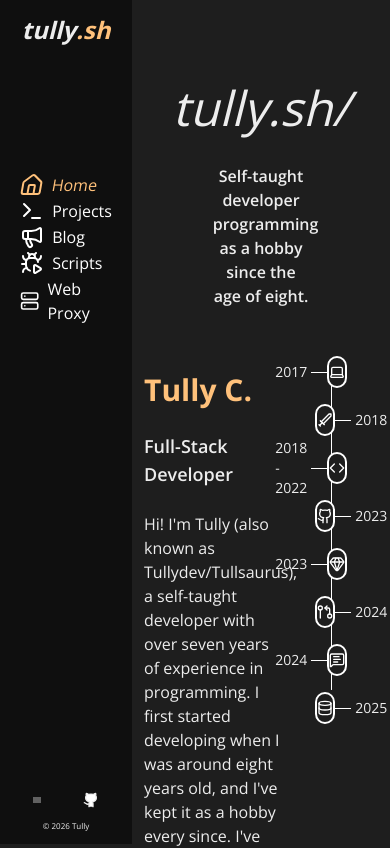
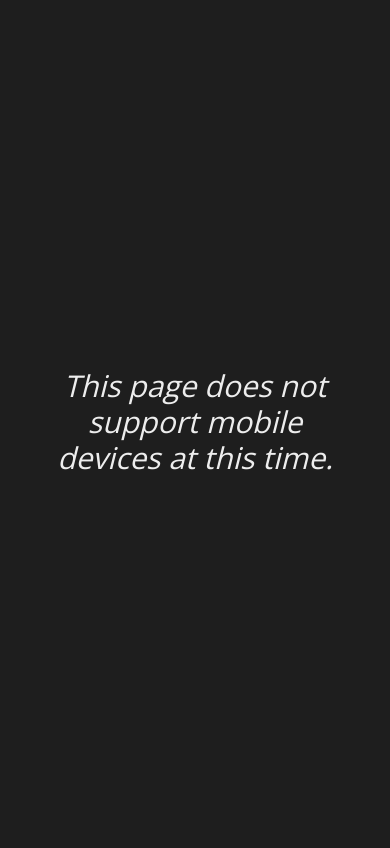
Before and after one commit to Tullysaurus/tully.sh, a Next.js app: page / in a window 390 px wide. Shown: the top 848 px of the page. Built offline with nearby package versions, Linux system fonts and the light colour scheme; grey boxes are pictures that could not be loaded.

Commit message:
Fix timeline not being centered, add no mobile support warning

```diff
--- a/src/app/(main)/(home)/page.tsx
+++ b/src/app/(main)/(home)/page.tsx
@@ -34,7 +34,7 @@ export default function Home() {
             <TimelineElement side="l" text="2023" hover="Next.JS" icon={<Gem className="w-4 h-4 text-white"/>}/>
             <TimelineElement side="r" text="2024" hover="First repository" icon={<GitPullRequestArrow className="w-4 h-4 text-white"/>}/>
             <TimelineElement side="l" text="2024" hover="Scratch Clone" icon={<MessageSquareText className="w-4 h-4 text-white"/>}/>
-            <TimelineElement side="r" text="2025" hover="AWS" icon={<Database className="w-4 h-4 text-white"/>}/>
+            <TimelineElement side="r" text="2025" hover="Learned AWS" icon={<Database className="w-4 h-4 text-white"/>}/>
         </div>
       </div>
 
--- a/src/app/(main)/layout.tsx
+++ b/src/app/(main)/layout.tsx
@@ -7,11 +7,18 @@ export default function RootLayout({
 }>) {
   return (
     <div className="w-[100vw] min-h-[100vh] h-[100vh] flex flex-row">
-      <Sidebar />
-      <div className="w-full h-full">
-        {children}
+      <div className="w-full h-full min-h-full hidden lg:flex flex-row">
+        <Sidebar />
+        <div className="w-full h-full">
+          {children}
+        </div>
+
       </div>
-
+      <div className="w-full h-full min-h-full lg:hidden flex items-center justify-center text-center p-10">
+          <h1 className="text-3xl italic font-light">
+            This page does not support mobile devices at this time.
+          </h1>
+      </div>
     </div>
   );
 }
--- a/src/components/sidebar.tsx
+++ b/src/components/sidebar.tsx
@@ -3,7 +3,7 @@
 import { usePathname } from 'next/navigation';
 import SidebarLink from './sidebar-link';
 import Link from 'next/link';
-import { BugPlay, Github, GithubIcon, GitPullRequestArrow, House, Laptop, LaptopMinimal, LucideGithub, Megaphone, ScrollText, Server, Terminal, UserRound } from 'lucide-react';
+import { BugPlay, Github, House, Megaphone, Server, Terminal } from 'lucide-react';
 import SocialLink from './social-link';
 
 export default function Sidebar() {
@@ -44,7 +44,7 @@ export default function Sidebar() {
             </div>
             <div className="w-full flex flex-col justify-center gap-2">
                 <div className="w-full flex flex-row justify-around items-center h-fit">
-                    <SocialLink href="https://discord.com/users/694274948071555154" icon={<img src="https://r2.tully.sh/icons/discord.png" className="invert w-[clamp(8px,2vw,20px)] h-fit " />} />
+                    <SocialLink href="https://discord.com/users/694274948071555154" icon={<img src="https://r2.tully.sh/icons/discord.png" className="invert w-[clamp(8px,2vw,20px)] h-fit aspect-square" />} />
                     <SocialLink href="https://github.com/tullysaurus" icon={<Github className="w-[clamp(1em,2vw,1.75em)] fill-white"/>} />
 
 
--- a/src/components/timeline-element.tsx
+++ b/src/components/timeline-element.tsx
@@ -16,13 +16,13 @@ export default function TimelineElement({
   const isRight = side === "r";
 
   const containerClasses = [
-    "w-[50%] h-8 flex flex-row",
-    isRight ? "flex-row-reverse ml-[calc(50%-3vw)]" : "ml-4",
-    isRight ? "justify-start" : "justify-end",
+    "w-full h-8 flex flex-row justify-end",
+    isRight ? "flex-row-reverse" : "",
+    isRight ? "pl-[calc(50%-16px)]" : "pr-[calc(50%-16px)]"
   ].join(" ");
 
   const contentClasses = [
-    "group relative w-[calc(100%-4vw)] h-full flex items-center cursor-pointer",
+    "group relative w-fit h-full flex items-center cursor-pointer",
     isRight ? "justify-start" : "justify-end",
     "after:w-4 after:h-px after:bg-white after:absolute after:top-1/2",
     isRight ? "after:left-0" : "after:right-0",
```
